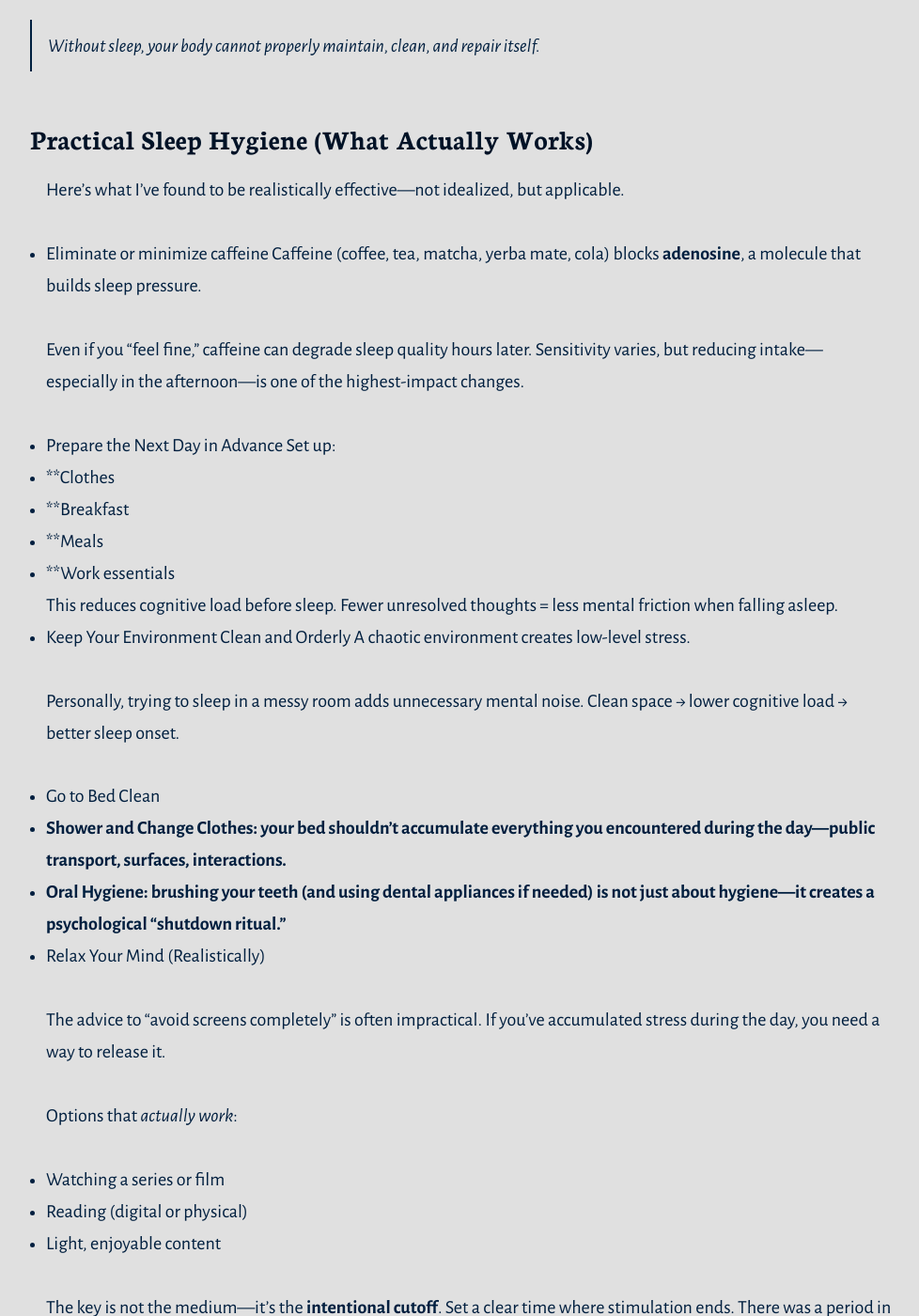
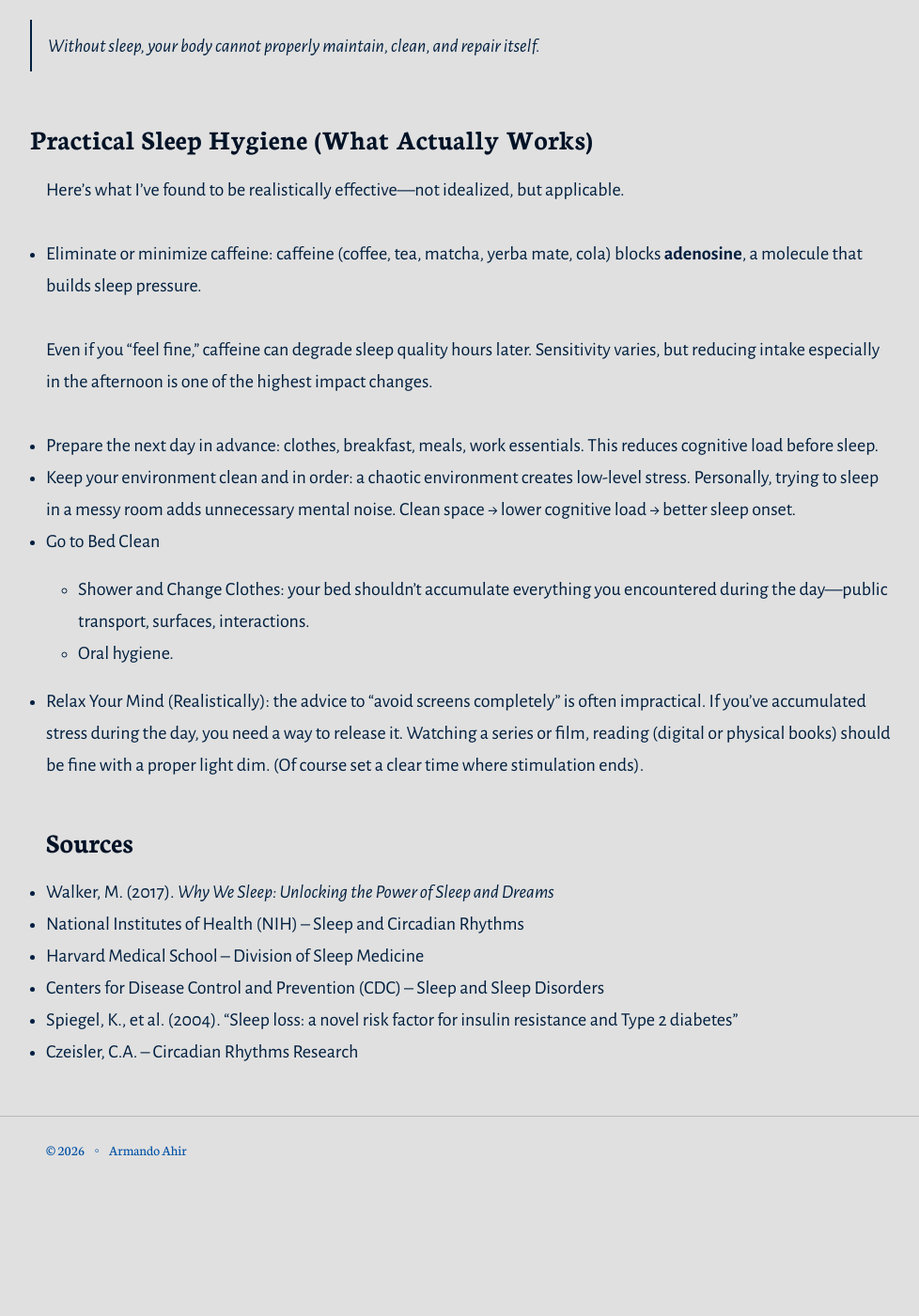
Before and after one commit to armandoahir/armandoahir.github.io, a Jekyll site: the page built from _posts/2026-04-15-How-sleep-hygiene-should-look-like-in-a-real-busy-schedule.md, in a window 1280 px wide and 1400 px high, scrolled down 3218 px. Shown: the whole window at 94% size, without its empty margins (141-1119 px from the left). Built offline with Jekyll 4.4.1, drawn with Linux system fonts in a browser that asks for light colours; after the commit the page ends 4475 px from its top, so only the background shows below that; some of the changed text lies outside the part shown.

Commit message:
[15th Apr] Fix posts

```diff
--- a/_posts/2026-04-15-How-sleep-hygiene-should-look-like-in-a-real-busy-schedule.md
+++ b/_posts/2026-04-15-How-sleep-hygiene-should-look-like-in-a-real-busy-schedule.md
@@ -4,8 +4,9 @@ category: Wealth
 author: arma.
 ---
 
-There was a period in my life where I got sucked into the “self-help” and motivation tunnel. Paradoxically, those were the worst years of my life. What came out of it was the appearance of having everything under control when in reality, I had made no concrete progress. I just performed the illusion well.
+There was a period in my life where I got sucked into the “self-help” and motivation tunnel. Paradoxically, those were the worst years of my life.
 <!-- more -->
+What came out of it was the appearance of having everything under control when in reality, I had made no concrete progress. I just performed the illusion well.
 
 During that time, I came across the usual productivity routines. In theory, they make sense. But the real world isn’t an ideal system, it’s noisy. There are always variables, disruptions, and uncertainties that shift outcomes away from what we plan.
 What often happens is that we end up spending more energy structuring our day than actually moving forward with our goals.
@@ -88,40 +89,18 @@ In simple terms:
 
 Here’s what I’ve found to be realistically effective—not idealized, but applicable.
 
-- Eliminate or minimize caffeine
-Caffeine (coffee, tea, matcha, yerba mate, cola) blocks **adenosine**, a molecule that builds sleep pressure.
+- Eliminate or minimize caffeine: caffeine (coffee, tea, matcha, yerba mate, cola) blocks **adenosine**, a molecule that builds sleep pressure.
 
-Even if you “feel fine,” caffeine can degrade sleep quality hours later. Sensitivity varies, but reducing intake—especially in the afternoon—is one of the highest-impact changes.
+Even if you “feel fine,” caffeine can degrade sleep quality hours later. Sensitivity varies, but reducing intake especially in the afternoon is one of the highest impact changes.
 
-- Prepare the Next Day in Advance
-Set up:
-- **Clothes
-- **Breakfast
-- **Meals
-- **Work essentials
-This reduces cognitive load before sleep. Fewer unresolved thoughts = less mental friction when falling asleep.
-- Keep Your Environment Clean and Orderly
-A chaotic environment creates low-level stress.
-
-Personally, trying to sleep in a messy room adds unnecessary mental noise. Clean space → lower cognitive load → better sleep onset.
+- Prepare the next day in advance: clothes, breakfast, meals, work essentials. This reduces cognitive load before sleep.
+- Keep your environment clean and in order: a chaotic environment creates low-level stress. Personally, trying to sleep in a messy room adds unnecessary mental noise. Clean space → lower cognitive load → better sleep onset.
 
 - Go to Bed Clean
-- **Shower and Change Clothes: your bed shouldn’t accumulate everything you encountered during the day—public transport, surfaces, interactions.**
-- **Oral Hygiene: brushing your teeth (and using dental appliances if needed) is not just about hygiene—it creates a psychological “shutdown ritual.”**
+	- Shower and Change Clothes: your bed shouldn’t accumulate everything you encountered during the day—public transport, surfaces, interactions.
+	- Oral hygiene.
 
-- Relax Your Mind (Realistically)
-
-The advice to “avoid screens completely” is often impractical.
-If you’ve accumulated stress during the day, you need a way to release it.
-
-Options that *actually work*:
-- Watching a series or film
-- Reading (digital or physical)
-- Light, enjoyable content
-
-The key is not the medium—it’s the **intentional cutoff**.
-Set a clear time where stimulation ends.
-There was a period in my life where I got sucked into the “self-help” and motivation tunnel. Paradoxically, those were the worst years of my life. What came out of it was the appearance of having everything under control, when in reality I had made no concrete progress—but I performed it well.
+- Relax Your Mind (Realistically): the advice to “avoid screens completely” is often impractical. If you’ve accumulated stress during the day, you need a way to release it. Watching a series or film, reading (digital or physical books) should be fine with a proper light dim. (Of course set a clear time where stimulation ends).
 
 ### Sources
 
```
